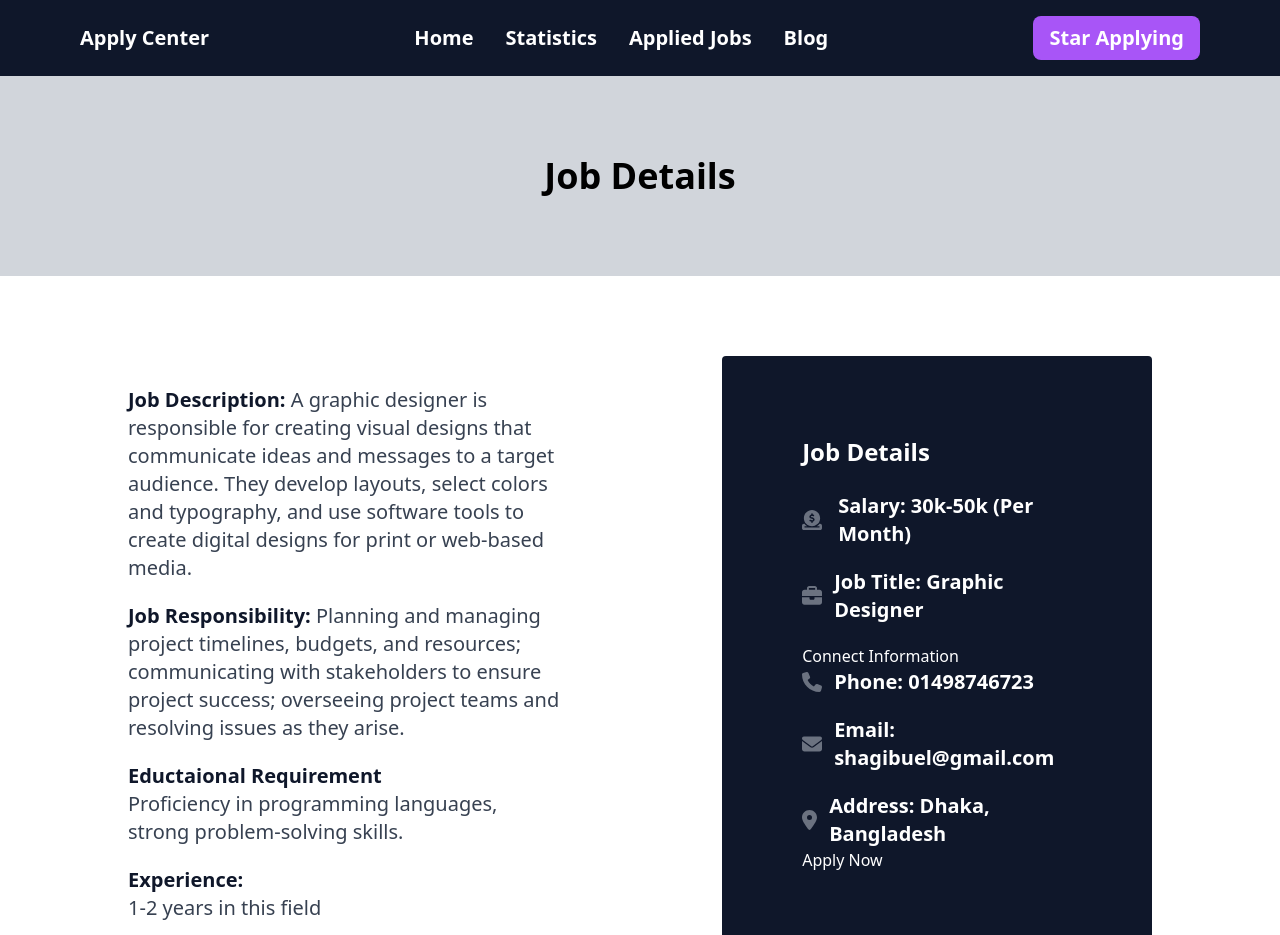
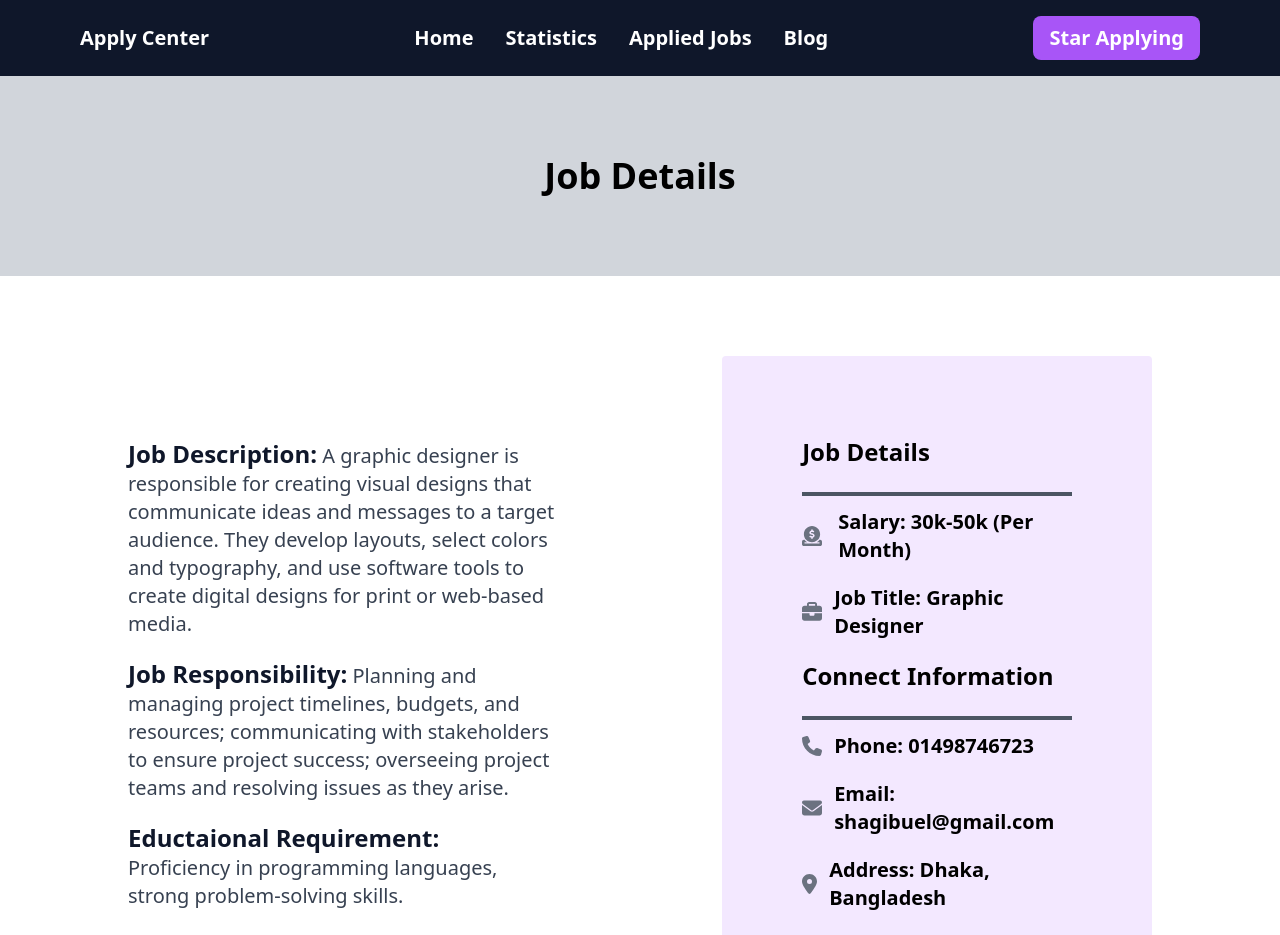
Before and after one commit to noornabi07/assignment-9, a React (Vite) app: page /1 in a window 1280 px wide. Shown: the top 935 px of the page. Built offline with nearby package versions, Linux system fonts and the light colour scheme.

Commit message:
job applied details show done

```diff
--- a/src/components/Banner/Banner.jsx
+++ b/src/components/Banner/Banner.jsx
@@ -8,7 +8,6 @@ import { addToDb, getShoppingCart } from '../../utilities/fakeDb';
 
 const Banner = () => {
     const [category, setCategory] = useState([])
-    const [feature, setFeature] = useState([])
     const features = useLoaderData()
 
     useEffect(() => {
@@ -16,30 +15,6 @@ const Banner = () => {
             .then(res => res.json())
             .then(data => setCategory(data))
     }, [])
-
-    useEffect( ()=>{
-        const appliedJob = getShoppingCart()
-        let saveJob = []
-        for(const id in appliedJob){
-            const addedJob = features.find(job => job.id === id);
-            if(addedJob){
-                const quantity = appliedJob[id];
-                addedJob.quantity = quantity;
-                saveJob.push(addedJob)
-            }
-        }
-        setFeature(saveJob)
-    }, [features])
-
-    // const handleViewDetails = shop =>{
-    //   const newJob = [...feature, shop];
-    //   setFeature(newJob)
-    //   addToDb(shop.id)
-    // }
-
-    // const handleViewDetails = shop =>{
-    //     console.log(shop)
-    //   }
 
     return (
         <div>
--- a/src/components/JobDetail/JobDetail.jsx
+++ b/src/components/JobDetail/JobDetail.jsx
@@ -2,6 +2,7 @@ import React, { useContext, useEffect, useState } from 'react';
 import { useParams } from 'react-router-dom';
 import { FontAwesomeIcon } from '@fortawesome/react-fontawesome'
 import { faLocationDot, faCircleDollarToSlot, faBriefcase, faPhone, faEnvelope } from '@fortawesome/free-solid-svg-icons'
+import { addToDb, getShoppingCart } from '../../utilities/fakeDb';
 
 const JobDetail = () => {
     const jobId = useParams();
@@ -13,7 +14,26 @@ const JobDetail = () => {
     }, [])
 
     const jobDetail = details.find(detail => detail.id === jobId.id);
-    console.log(jobDetail)
+
+    useEffect( ()=>{
+        const appliedJob = getShoppingCart()
+        let saveJob = []
+        for(const id in appliedJob){
+            const addedJob = details.find(job => job.id === id);
+            if(addedJob){
+                const quantity = appliedJob[id];
+                addedJob.quantity = quantity;
+                saveJob.push(addedJob)
+            }
+        }
+        setDetails(saveJob)
+    }, [])
+
+     const handleViewDetails = (jobs) =>{
+      const newJob = [...details, jobs];
+      setDetails(newJob)
+      addToDb(jobs.id)
+    }
 
     return (
         <div >
@@ -23,40 +43,43 @@ const JobDetail = () => {
 
             <div className='flex items-center gap-40 px-32 mt-20 pb-5'>
                 <div className='w-2/4'>
-                    <p className=' text-xl text-gray-700 mb-5'><span className='font-bold text-slate-900'>Job Description:</span> {jobDetail && jobDetail.description}</p>
-                    <p className=' text-xl text-gray-700 mb-5'><span className='font-bold text-slate-900'>Job Responsibility:</span> {jobDetail && jobDetail.resposibility}</p>
-                    <p className=' text-xl text-gray-700 mb-5'><span className='font-bold text-slate-900'>Eductaional Requirement</span > <br /> {jobDetail && jobDetail.requirement}
+                    <p className=' text-xl text-gray-700 mb-5'><span className='font-bold text-slate-900 text-2xl'>Job Description:</span> {jobDetail && jobDetail.description}</p>
+                    <p className=' text-xl text-gray-700 mb-5'><span className='font-bold text-slate-900 text-2xl'>Job Responsibility:</span> {jobDetail && jobDetail.resposibility}</p>
+                    <p className=' text-xl text-gray-700 mb-5'><span className='font-bold text-slate-900 text-2xl'>Eductaional Requirement:</span > <br /> {jobDetail && jobDetail.requirement}
                     </p>
-                    <h6 className=' text-xl text-gray-700'><span className='font-bold text-slate-900'>Experience:</span> <br />
+                    <h6 className=' text-xl text-gray-700'><span className='font-bold text-slate-900 text-2xl'>Experience:</span> <br />
                         {jobDetail && jobDetail.experience}
                     </h6>
                 </div>
 
-                <div className='bg-slate-900 text-white p-20 rounded'>
+                <div className='bg-purple-100 p-20 rounded'>
                     <h2 className='font-bold text-2xl mb-6'>Job Details</h2>
+                    <hr className='border-2 border-gray-600 my-3'/>
                     <div className='flex gap-2 items-center mb-5'>
                         <FontAwesomeIcon className='text-xl font-bold text-gray-500 mr-2' icon={faCircleDollarToSlot} />
-                        <p className='font-semibold text-xl'>Salary: {jobDetail && jobDetail.salary} (Per Month)</p>
+                        <p className='font-semibold text-xl'><span className='font-bold'>Salary:</span> {jobDetail && jobDetail.salary} (Per Month)</p>
                     </div>
                     <div className='flex gap-1 mb-5 items-center'>
                         <FontAwesomeIcon className='text-xl font-bold text-gray-500 mr-2' icon={faBriefcase} />
-                        <p className='font-semibold text-xl'>Job Title: {jobDetail && jobDetail.title}</p>
+                        <p className='font-semibold text-xl'><span className='font-bold'>Job Title:</span> {jobDetail && jobDetail.title}</p>
                     </div>
 
-                    <h2>Connect Information</h2>
+                    <h2 className='font-bold text-2xl mb-6'>Connect Information</h2>
+                    <hr className='border-2 border-gray-600 my-3'/>
                     <div className='flex gap-1 items-center mb-5'>
                         <FontAwesomeIcon className='text-xl font-bold text-gray-500 mr-2' icon={faPhone} />
-                        <p className='font-semibold text-xl'>Phone: {jobDetail && jobDetail.phone}</p>
+                        <p className='font-semibold text-xl'><span className='font-bold'>Phone:</span> {jobDetail && jobDetail.phone}</p>
                     </div>
                     <div className='flex gap-1 items-center mb-5'>
                         <FontAwesomeIcon className='text-xl font-bold text-gray-500 mr-2' icon={faEnvelope} />
-                        <p className='font-semibold text-xl'>Email: {jobDetail && jobDetail.email}</p>
+                        <p className='font-semibold text-xl'><span className='font-bold'>Email:</span> {jobDetail && jobDetail.email}</p>
                     </div>
                     <div className='flex gap-1 items-center'>
                         <FontAwesomeIcon className='text-xl font-bold text-gray-500 mr-2' icon={faLocationDot} />
-                        <p className='font-semibold text-xl'>Address: {jobDetail && jobDetail.location}</p>
+                        <p className='font-semibold text-xl'><span className='font-bold'>Address:</span> {jobDetail && jobDetail.location}</p>
                     </div>
-                    <button>Apply Now</button>
+
+                    <button onClick={() => handleViewDetails(jobDetail)} className='mt-8 hover:bg-purple-600 bg-purple-500 py-3 px-4 font-bold text-white rounded w-full'>Apply Now</button>
                 </div>
             </div>
         </div>
```
